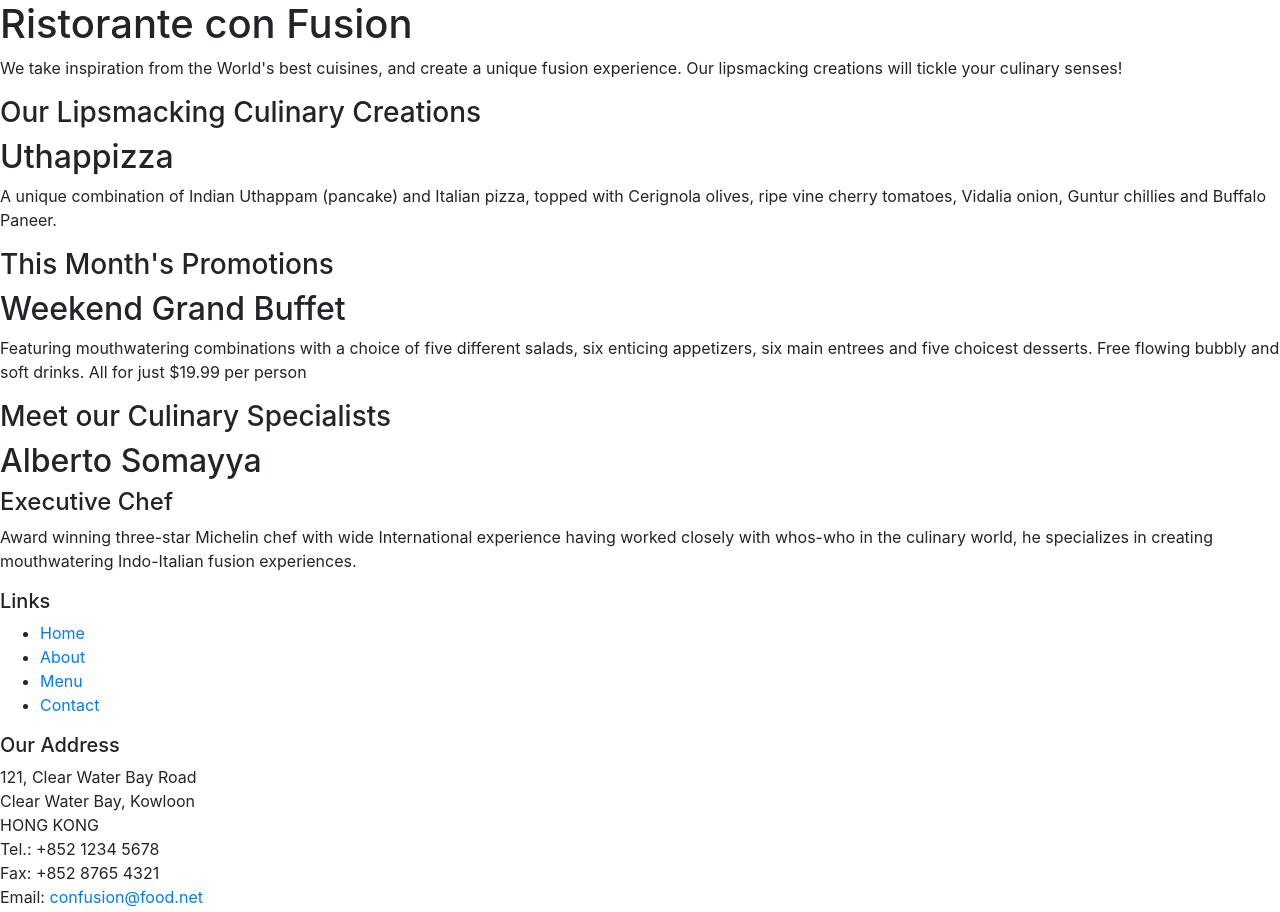
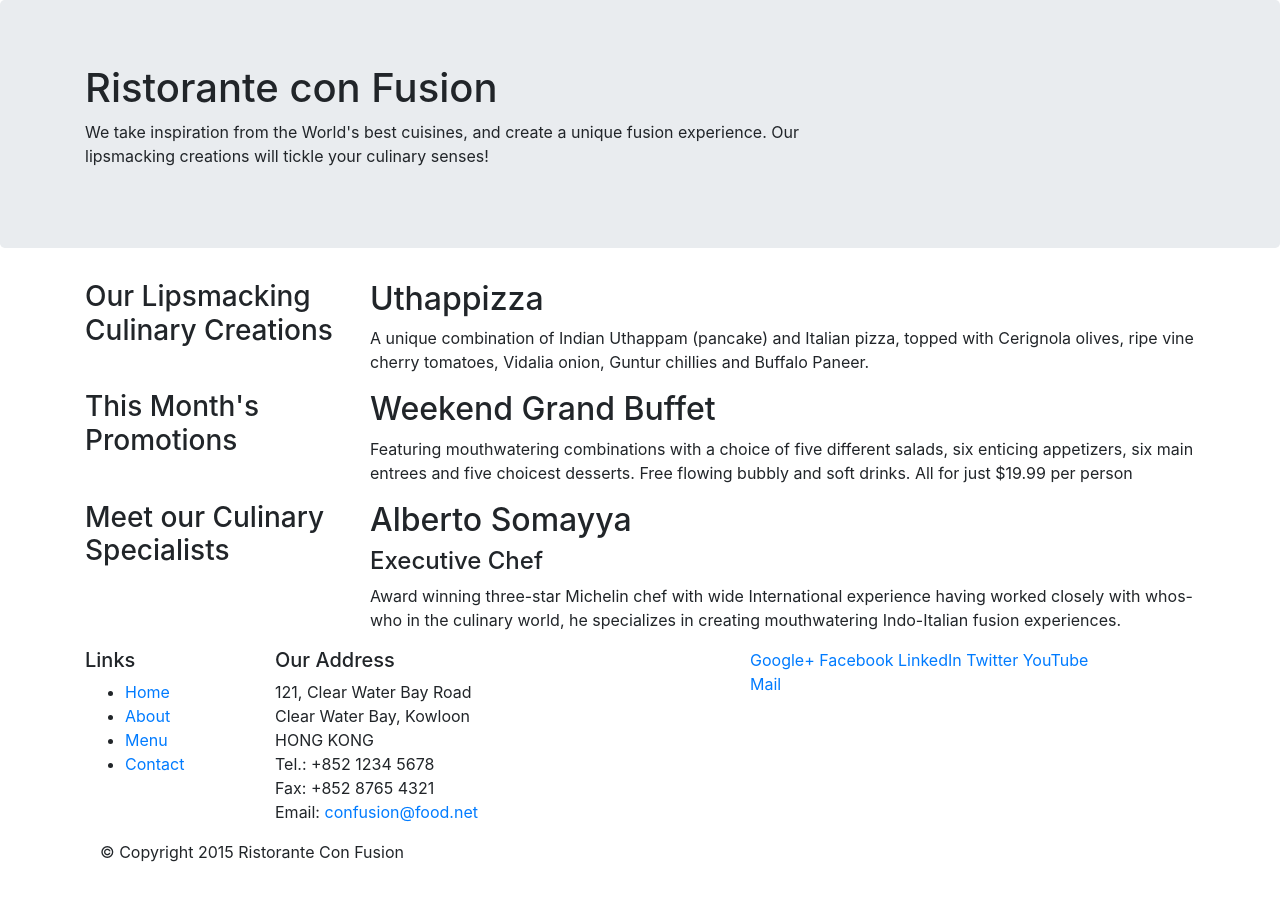
Before and after one commit to manosth/conFusion, a website: page index.html in a window 1280 px wide. Shown: the top 912 px of the page. After the commit the page ends 880 px from the top, so only its background shows below. Drawn offline with nearby package versions, Linux system fonts and the light colour scheme.

Commit message:
Bootstrap gris

```diff
--- a/index.html
+++ b/index.html
@@ -14,46 +14,46 @@
 
 <body>
 
-    <header>
-        <div>
-            <div>
-                <div>
+    <header class="jumbotron">
+        <div class="container">
+            <div class="row">
+                <div class="col-12 col-sm-8">
                     <h1>Ristorante con Fusion</h1>
                     <p>We take inspiration from the World's best cuisines, and create a unique fusion experience. Our lipsmacking creations will tickle your culinary senses!</p>
                 </div>
-                <div>
+                <div class="col col-sm">
                 </div>
             </div>
         </div>
     </header>
 
-    <div>
-        <div>
-            <div>
+    <div class="container">
+        <div class="row">
+            <div class="col-sm-4 push-sm-8 col-md-3 push-md-9">
                 <h3>Our Lipsmacking Culinary Creations</h3>
             </div>
-            <div>
+            <div class="col-sm pull-sm-4 col-md pull-md-3">
                 <h2>Uthappizza</h2>
                 <p>A unique combination of Indian Uthappam (pancake) and Italian pizza, topped with Cerignola olives, ripe vine cherry tomatoes, Vidalia onion, Guntur chillies and Buffalo Paneer.</p>
             </div>
         </div>
 
 
-        <div>
-            <div>
+        <div class="row">
+            <div class="col-sm-4 col-md-3">
                 <h3>This Month's Promotions</h3>
             </div>
-            <div>
+            <div class="col-sm col-md">
                 <h2>Weekend Grand Buffet</h2>
                 <p>Featuring mouthwatering combinations with a choice of five different salads, six enticing appetizers, six main entrees and five choicest desserts. Free flowing bubbly and soft drinks. All for just $19.99 per person </p>
             </div>
         </div>
 
-        <div>
-            <div>
+        <div class="row">
+            <div class="col-sm-4 push-sm-8 col-md-3 push-md-9">
                 <h3>Meet our Culinary Specialists</h3>
             </div>
-            <div>
+            <div class="col-sm pull-sm-4 col-md pull-md-3">
                 <h2>Alberto Somayya</h2>
                 <h4>Executive Chef</h4>
                 <p>Award winning three-star Michelin chef with wide International experience having worked closely with whos-who in the culinary world, he specializes in creating mouthwatering Indo-Italian fusion experiences. </p>
@@ -62,9 +62,9 @@
     </div>
 
     <footer>
-        <div>
-            <div>
-                <div>
+        <div class="container">
+            <div class="row">
+                <div class="col-5 col-sm-2">
                     <h5>Links</h5>
                     <ul>
                         <li><a href="#">Home</a></li>
@@ -73,7 +73,7 @@
                         <li><a href="#">Contact</a></li>
                     </ul>
                 </div>
-                <div>
+                <div class="col-6 col-sm-5">
                     <h5>Our Address</h5>
                     <address>
 		              121, Clear Water Bay Road<br>
@@ -84,7 +84,7 @@
 		              Email: <a href="mailto:confusion@food.net">confusion@food.net</a>
 		           </address>
                 </div>
-                <div>
+                <div class="col col-sm-4">
                     <div>
                         <a href="http://google.com/+">Google+</a>
                         <a href="http://www.facebook.com/profile.php?id=">Facebook</a>
@@ -95,7 +95,7 @@
                     </div>
                 </div>
            </div>
-           <div>
+           <div class="col-auto">
                 <div>
                     <p>© Copyright 2015 Ristorante Con Fusion</p>
                 </div>
```
